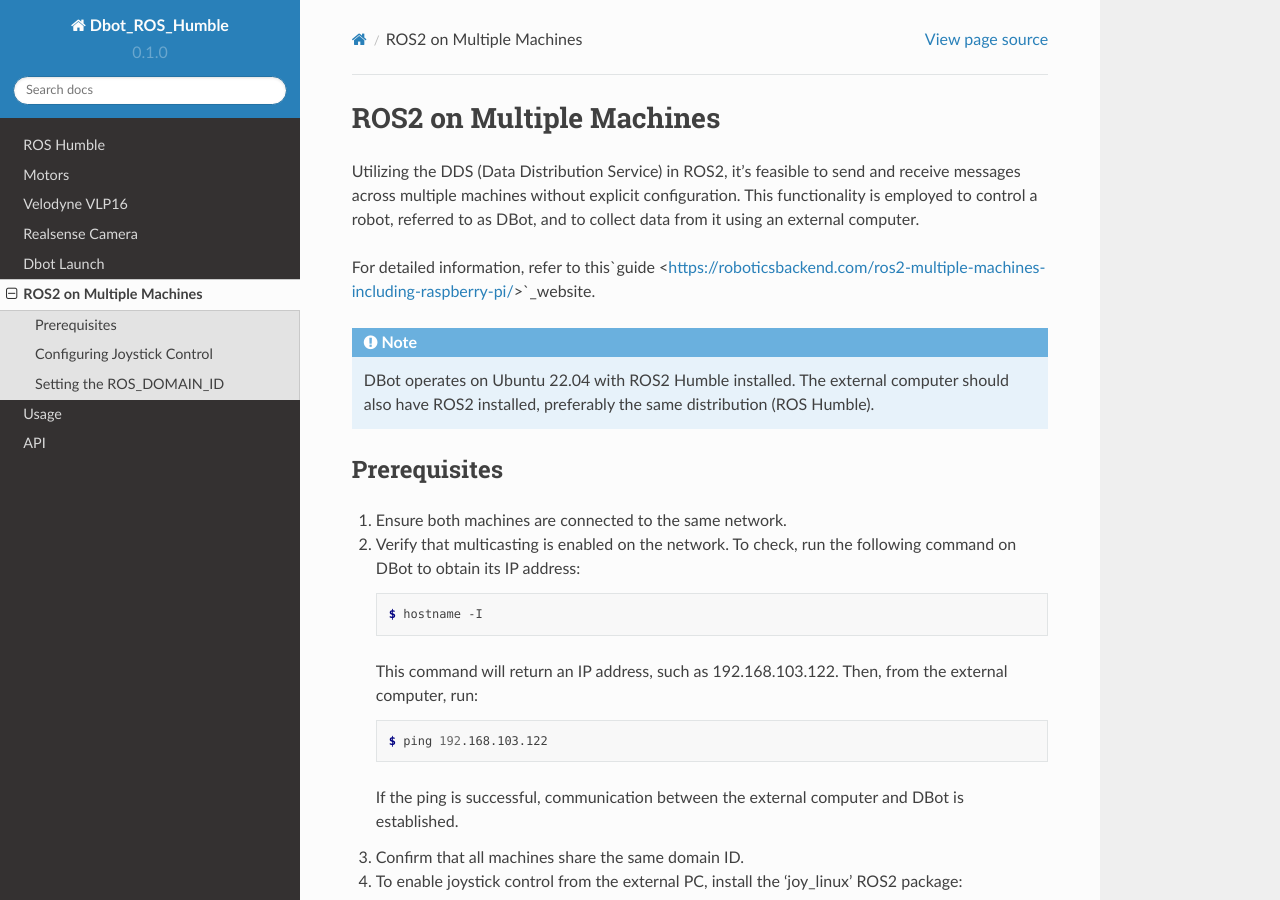
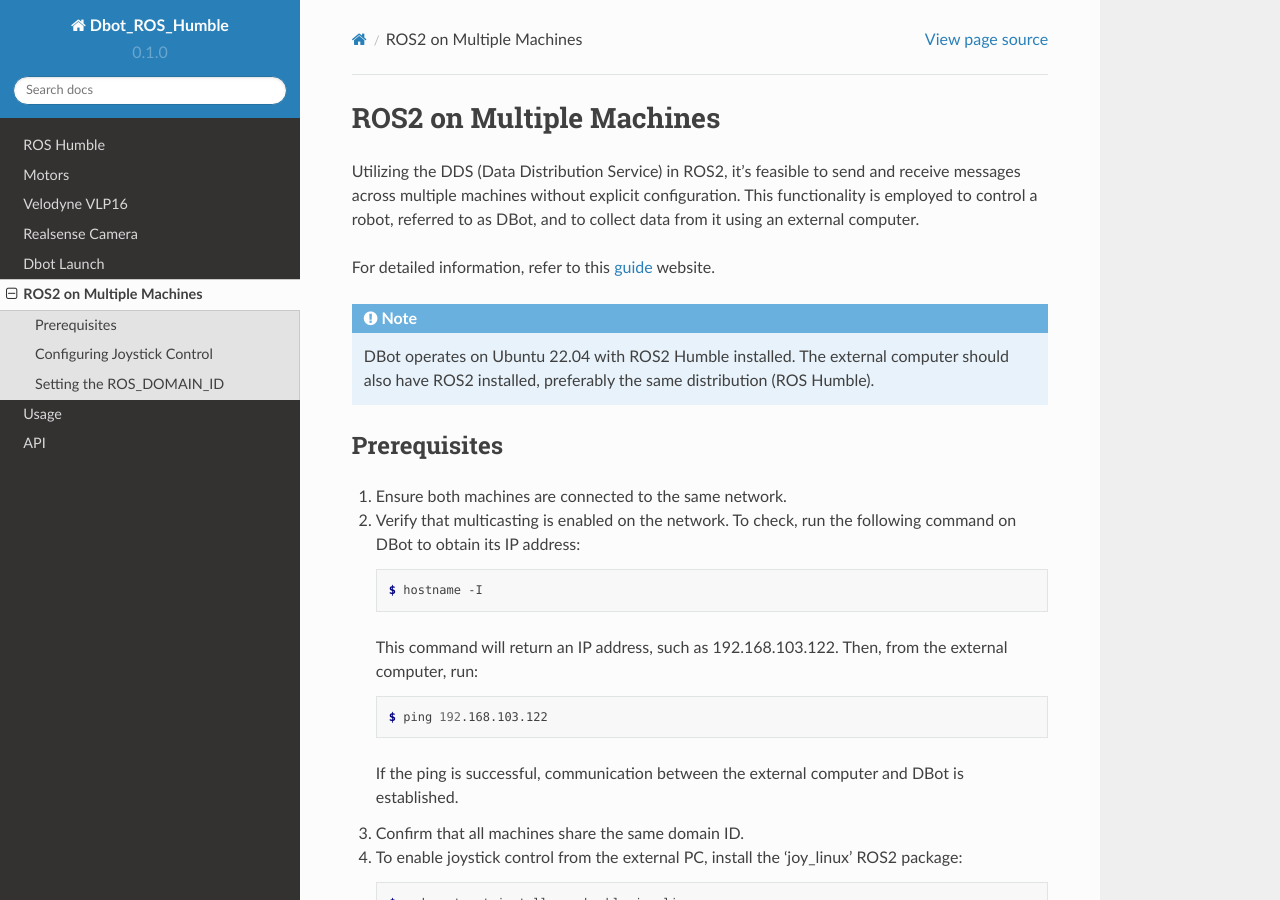
Before and after one commit to Pejman712/DbotROSHumble, a Sphinx documentation site: the page built from docs/source/dds.rst, in a window 1280 px wide and 900 px high. Built offline with Sphinx 7.4.7 and the Read the Docs theme 2.0.0, drawn with Linux system fonts in a browser that asks for light colours.

Commit message:
Update dds.rst

```diff
--- a/docs/source/dds.rst
+++ b/docs/source/dds.rst
@@ -3,7 +3,8 @@
 
 Utilizing the DDS (Data Distribution Service) in ROS2, it's feasible to send and receive messages across multiple machines without explicit configuration. This functionality is employed to control a robot, referred to as DBot, and to collect data from it using an external computer.
 
-For detailed information, refer to this`guide <https://roboticsbackend.com/ros2-multiple-machines-including-raspberry-pi/>`_website.
+For detailed information, refer to this `guide <https://roboticsbackend.com/ros2-multiple-machines-including-raspberry-pi/>`_
+website.
 
 .. note::
 
```
